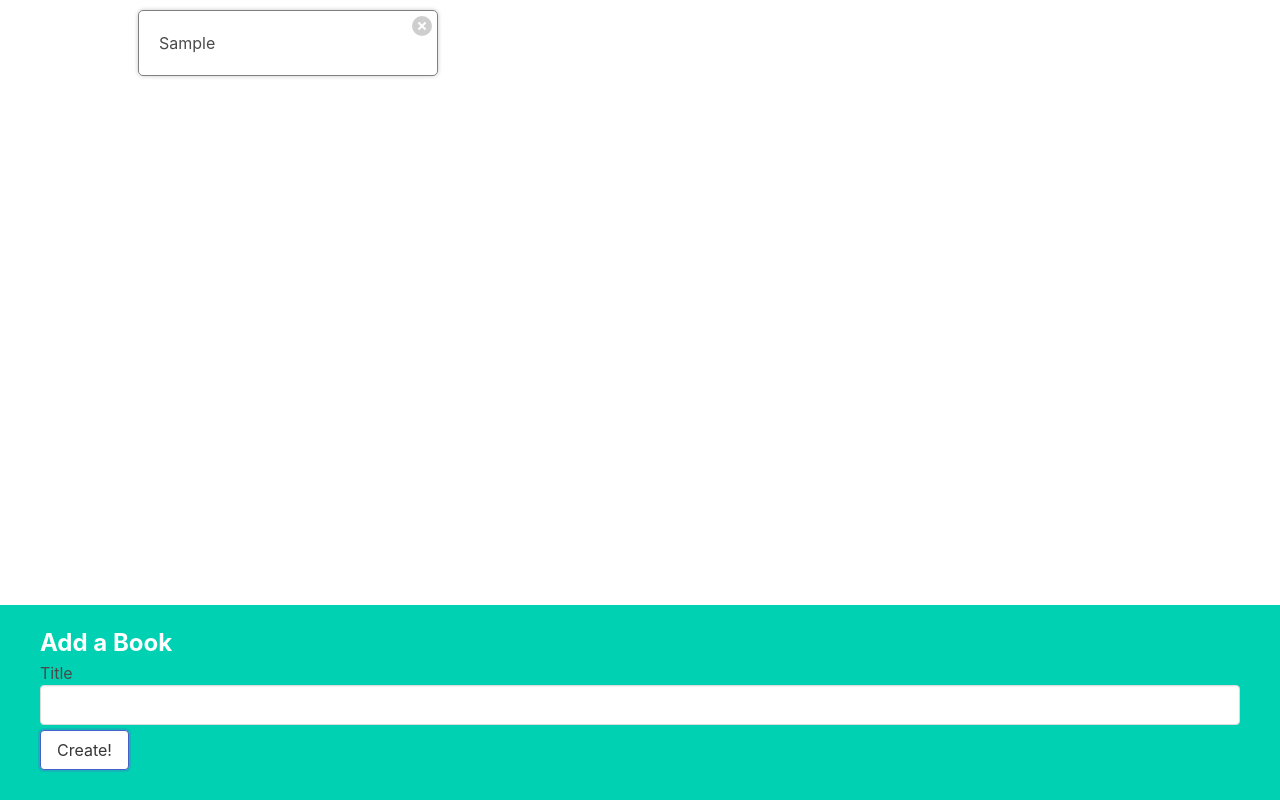
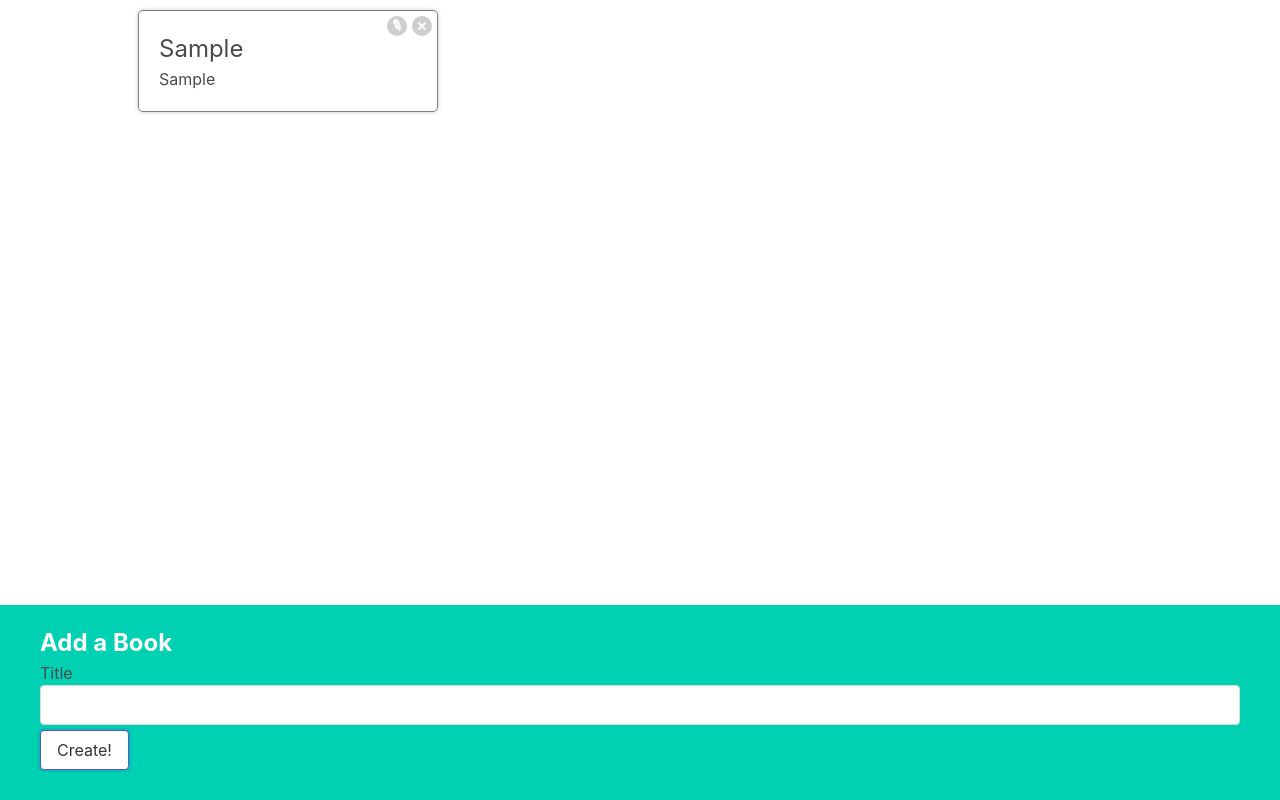
Before and after one commit to pouryourlove/books, a React (Create React App) app: page / in a window 1280 px wide. Both pictures are taken after typing "Sample" into the empty fields and a click on the button "Create!". Built offline with nearby package versions, Linux system fonts and the light colour scheme.

Commit message:
toggling

```diff
--- a/src/components/BookShow.js
+++ b/src/components/BookShow.js
@@ -1,14 +1,29 @@
 import React from "react";
+import { useState } from "react";
+import BookEdit from "./BookEdit";
 
 export default function BookShow({ book, onDelete }) {
-  const handleClick = () => {
+  const [showEdit, setShowEdit] = useState(false);
+  const handleDeleteClick = () => {
     onDelete(book.id);
   };
+  const handleEditClick = () => {
+    setShowEdit(!showEdit);
+  };
+
+  let content = <h3>{book.title}</h3>;
+  if (showEdit) {
+    content = <BookEdit />;
+  }
   return (
     <div className="book-show">
+      <div>{content}</div>
       {book.title}
       <div className="actions">
-        <button className="delete" onClick={handleClick}>
+        <button className="edit" onClick={handleEditClick}>
+          Edit
+        </button>
+        <button className="delete" onClick={handleDeleteClick}>
           Delete
         </button>
       </div>
```
